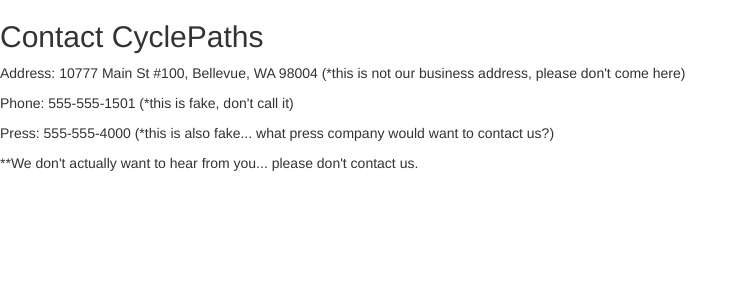
After one commit to LindsAndrus/CyclePaths, a CodeIgniter app: page /database/contact in a window 1280 px wide. The commit adds this page. Shown: the top 300 px of the page, without its empty margins (0-748 px from the left). Run offline with CodeIgniter, Linux system fonts and the light colour scheme; some libraries are stand-ins or nearby versions.

Commit message:
updates for about us and contact us

```diff
--- a/application/config/routes.php
+++ b/application/config/routes.php
@@ -3,9 +3,11 @@ defined('BASEPATH') OR exit('No direct script access allowed');
 
 $route['logout'] = 'Users/logout';
 $route['login'] = 'Users/login_reg_page';
+$route['contact'] = 'listings/contact';
+$route['about'] = 'listings/about';
 $route['/user/show/(:num)'] = 'User/show/$1';
 $route['/user/edit/(:num)'] = 'User/edit/$1';
-$route['default_controller'] = 'main';
+$route['default_controller'] = 'listings';
 $route['create_item'] = 'listings/create_item';
 $route['item_page/(:num)'] = 'listings/item_page/$1';
 $route['404_override'] = '';
--- a/application/controllers/Listings.php
+++ b/application/controllers/Listings.php
@@ -18,6 +18,16 @@ class Listings extends CI_Controller {
 
 		$this->load->view('homeii', array('matches' => $matches));
 
+	}
+
+	public function about()
+	{
+		$this->load->view('about');
+	}
+
+	public function contact()
+	{
+		$this->load->view('contactus');
 	}
 
 	public function create_item()
--- /dev/null
+++ b/application/views/contactus.php
@@ -0,0 +1,18 @@
+<!DOCTYPE html>
+<html lang="en">
+<head>
+	<meta charset="UTF-8">
+	<link rel="stylesheet" href="https://maxcdn.bootstrapcdn.com/bootstrap/3.3.6/css/bootstrap.min.css" integrity="sha384-1q8mTJOASx8j1Au+a5WDVnPi2lkFfwwEAa8hDDdjZlpLegxhjVME1fgjWPGmkzs7" crossorigin="anonymous">
+	  <link rel="stylesheet" href="//code.jquery.com/ui/1.11.4/themes/smoothness/jquery-ui.css">
+	<script src="//code.jquery.com/jquery-1.10.2.js"></script>
+	<script src="//code.jquery.com/ui/1.11.4/jquery-ui.js"></script>
+	<link rel="stylesheet" href="/resources/demos/style.css">
+</head>
+<body>
+	<h2>Contact CyclePaths</h2>
+	<p>Address: 10777 Main St #100, Bellevue, WA 98004 (*this is not our business address, please don't come here)</p>
+	<p>Phone: 555-555-1501 (*this is fake, don't call it)</p>
+	<p>Press: 555-555-4000 (*this is also fake... what press company would want to contact us?)</p>
+	<p>**We don't actually want to hear from you... please don't contact us.</p>
+</body>
+</html>
--- a/application/views/header.php
+++ b/application/views/header.php
@@ -23,7 +23,7 @@
 		 <?php else : ?>
 		 	<a href="/login">LOGIN/REGISTRATION</a>
 		 <?php endif ?>
-		<a href="">ABOUT</a>
-		<a href="">CONTACT US</a>
+		<a href="/about">ABOUT</a>
+		<a href="/contact">CONTACT US</a>
 	</div>
 </div>
```
Also changed, not shown: application/views/about.php (added, +15 -0 lines).
